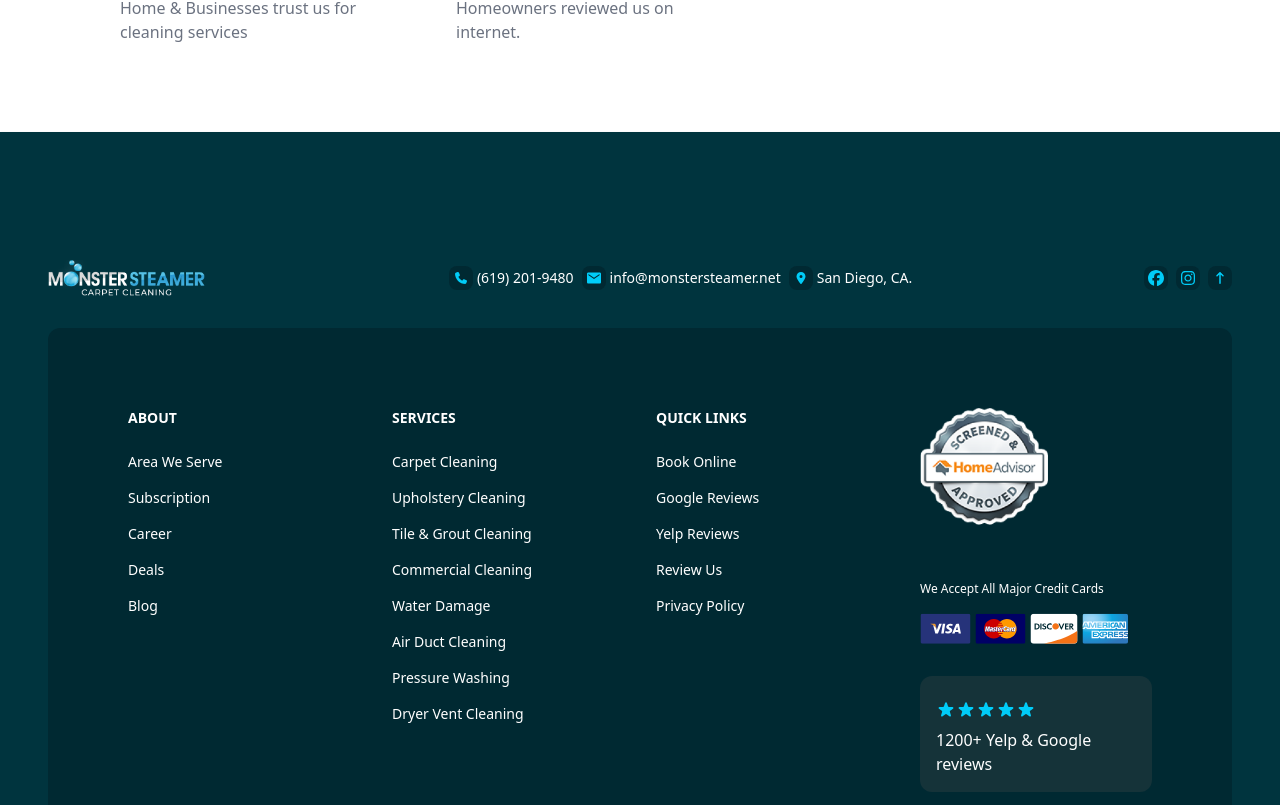
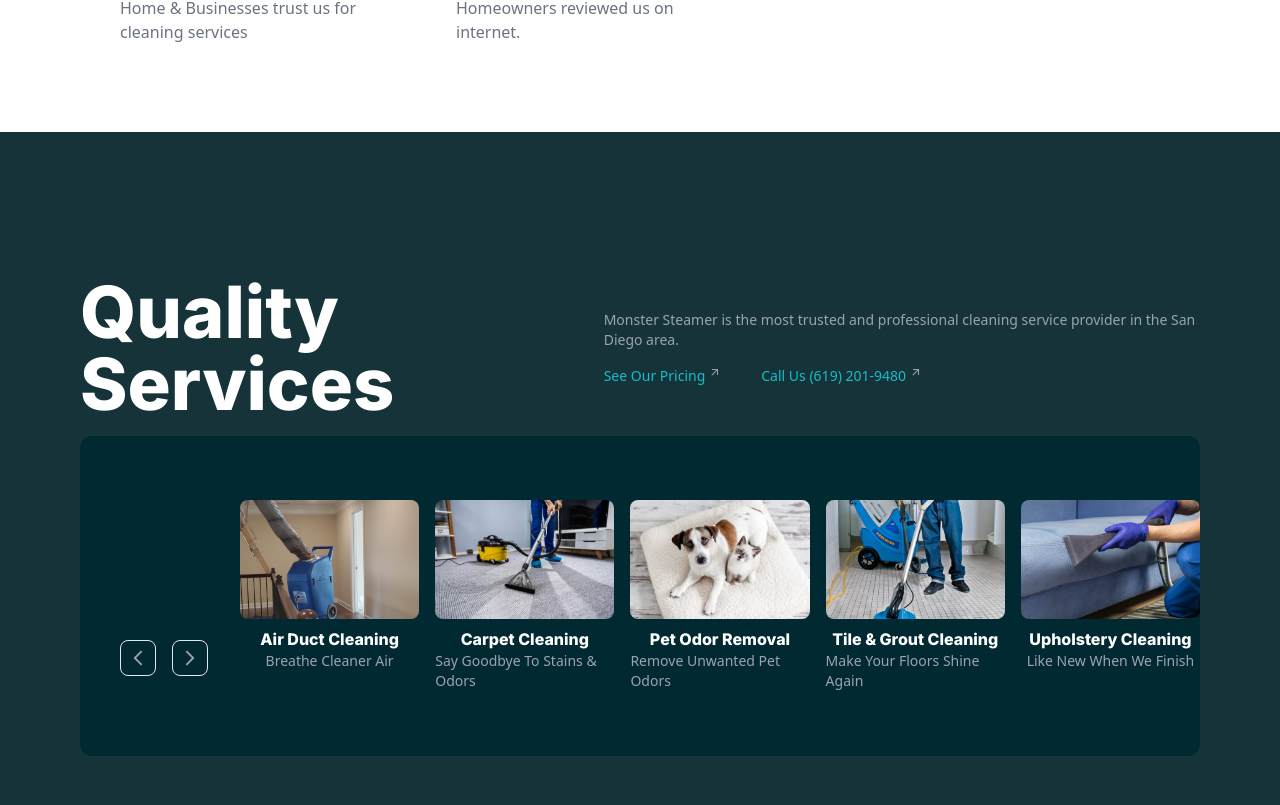
Before and after one commit to ninazmul/monster-steamer, a React (Vite) app: page / in a window 1280 px wide. Shown: the part 1095-1900 px from the top of the page. Built offline with nearby package versions, Linux system fonts and the light colour scheme.

Commit message:
service section design done

```diff
--- a/src/Components/Banner.jsx
+++ b/src/Components/Banner.jsx
@@ -14,13 +14,12 @@ export default function Banner() {
           scrolling="no"
         ></iframe>
         <h1 className="uppercase text-8xl font-bold font-inter text-[#00CCF8]">
-          Carpet
+         Carpet
         </h1>
       </div>
       <h1 className="uppercase text-8xl font-bold font-inter">
         {" "}
-        <span className="text-[#00CCF8]">Cleaning</span>
-        in san Diego.
+        <span className="text-[#00CCF8]">Cleaning</span> in san Diego.
       </h1>
       <div className="py-10 flex items-center">
         <div>
--- /dev/null
+++ b/src/Components/Services.jsx
@@ -0,0 +1,119 @@
+import { useState } from "react";
+import { Link } from "react-router-dom";
+import { MdArrowOutward } from "react-icons/md";
+import {
+  MdOutlineArrowBackIosNew,
+  MdOutlineArrowForwardIos,
+} from "react-icons/md";
+
+import img1 from "../assets/Quality Service/Air Duct Cleaning Service.jpg";
+import img2 from "../assets/Quality Service/Carpet Cleaning Service.jpg";
+import img3 from "../assets/Quality Service/Pet Odor Removal.jpg";
+import img4 from "../assets/Quality Service/Tile & Grout Cleaning Service.jpg";
+import img5 from "../assets/Quality Service/Upholstery Cleaning Service.jpg";
+
+const images = [
+  {
+    src: img1,
+    title: "Air Duct Cleaning",
+    description: "Breathe Cleaner Air",
+  },
+  {
+    src: img2,
+    title: "Carpet Cleaning",
+    description: "Say Goodbye To Stains & Odors",
+  },
+  {
+    src: img3,
+    title: "Pet Odor Removal",
+    description: "Remove Unwanted Pet Odors",
+  },
+  {
+    src: img4,
+    title: "Tile & Grout Cleaning",
+    description: "Make Your Floors Shine Again",
+  },
+  {
+    src: img5,
+    title: "Upholstery Cleaning",
+    description: "Like New When We Finish",
+  },
+];
+
+export default function Services() {
+  const [currentSlide, setCurrentSlide] = useState(0);
+
+  const handlePrev = () => {
+    setCurrentSlide((prev) => (prev === 0 ? images.length - 1 : prev - 1));
+  };
+
+  const handleNext = () => {
+    setCurrentSlide((prev) => (prev + 1) % images.length);
+  };
+
+  const getVisibleImages = () => {
+    const visibleImages = [];
+    for (let i = 0; i < 5; i++) {
+      visibleImages.push(images[(currentSlide + i) % images.length]);
+    }
+    return visibleImages;
+  };
+
+  return (
+    <div className="bg-[#153339] px-20 pb-16 pt-32">
+      <div className="flex items-center justify-between py-4">
+        <div>
+          <h1 className="text-7xl font-bold text-white font-inter">
+            Quality Services
+          </h1>
+        </div>
+        <div className="flex flex-col gap-4">
+          <p className="text-gray-400 text-sm">
+            Monster Steamer is the most trusted and professional cleaning
+            service provider in the San Diego area.{" "}
+          </p>
+          <div className="flex items-center gap-10">
+            <Link to="/pricing" className="text-teal-400 flex gap-1 text-sm">
+              See Our Pricing
+              <MdArrowOutward className="text-xs text-gray-400" />
+            </Link>
+            <Link
+              to="tel:619-201-9480"
+              className="text-teal-400 flex gap-1 text-sm"
+            >
+              Call Us (619) 201-9480
+              <MdArrowOutward className="text-xs text-gray-400" />
+            </Link>
+          </div>
+        </div>
+      </div>
+      <div className="bg-[#002932] h-80 rounded-xl relative">
+        <div className="flex items-center gap-4 absolute bottom-20 left-10 z-40">
+          <MdOutlineArrowBackIosNew
+            className="text-4xl text-gray-400 border p-2 rounded-lg cursor-pointer"
+            onClick={handlePrev}
+          />
+          <MdOutlineArrowForwardIos
+            className="text-4xl text-gray-400 border p-2 rounded-lg cursor-pointer"
+            onClick={handleNext}
+          />
+        </div>
+        <div className="flex gap-4 pt-16 pl-40 absolute">
+          {getVisibleImages().map((image, index) => (
+            <div key={index} className="flex flex-col items-center">
+              <img
+                src={image.src}
+                alt={image.title}
+                className="w-56 rounded-lg"
+              />
+              <h2 className="font-semibold text-white font-inter mt-2">
+                {image.title}
+              </h2>
+              <p className="text-sm text-gray-400">{image.description}</p>
+            </div>
+          ))}
+        </div>
+      </div>
+    </div>
+  );
+}
--- a/src/Pages/Home.jsx
+++ b/src/Pages/Home.jsx
@@ -1,4 +1,5 @@
 import Banner from "../Components/Banner";
+import Services from "../Components/Services";
 import Stats from "../Components/Stats";
 
 
@@ -7,7 +8,8 @@ const Home = () => {
   return (
     <div className="min-h-screen">
       <Banner />
-      <Stats/>
+      <Stats />
+      <Services/>
     </div>
   );
 };
```
